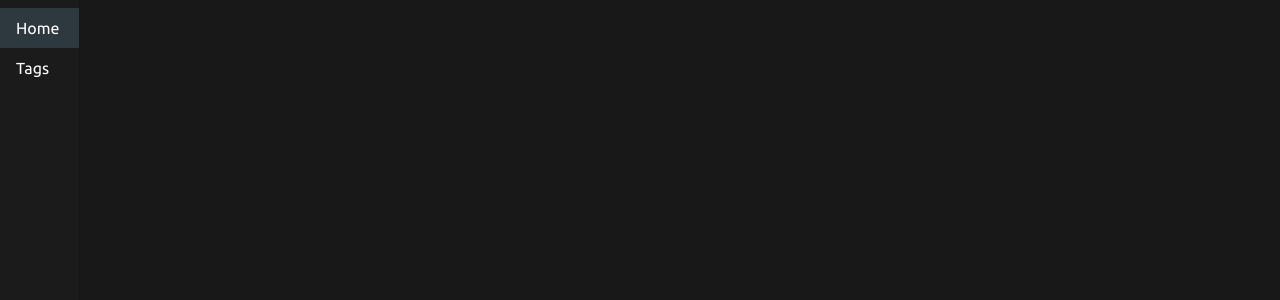
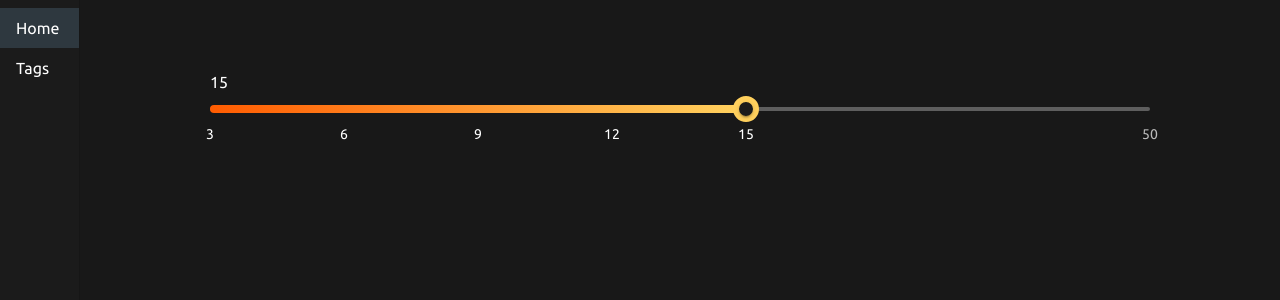
Before and after one commit to vincechang/example1, a React (Create React App) app: page /home in a window 1280 px wide. Shown: the top 300 px of the page. Built offline with nearby package versions, Linux system fonts and the light colour scheme.

Commit message:
Expose a method from the Slider component to get the number

```diff
--- a/src/components/Slider/index.js
+++ b/src/components/Slider/index.js
@@ -1,5 +1,7 @@
 import {
-  useLayoutEffect, useMemo, useRef, useState,
+  forwardRef,
+  useImperativeHandle,
+  useLayoutEffect, useMemo, useRef,
 } from 'react';
 import { Slider as MuiSlider } from '@mui/material';
 import { useDebounceCallback, useResizeObserver } from 'usehooks-ts';
@@ -42,10 +44,11 @@ function rescaleValue(oldValue, oldWidth, newWidth) {
   return mark > 4 ? newWidth : newStep * mark;
 }
 
-function Slider() {
-  const [value, setValue] = useState(0);
-  const [width, setWidth] = useState(0);
-  const ref = useRef(null);
+function Slider({
+// eslint-disable-next-line react/prop-types
+  value, width, setValue, setWidth,
+}, ref) {
+  const resizeRef = useRef(null);
 
   useLayoutEffect(() => {
     const step = getStep(width);
@@ -59,14 +62,12 @@ function Slider() {
   }, 200);
 
   useResizeObserver({
-    ref,
+    ref: resizeRef,
     onResize,
   });
 
   const handleChange = (event, newValue) => {
-    if (typeof newValue === 'number') {
-      setValue(newValue);
-    }
+    setValue(newValue);
   };
 
   const marks = useMemo(() => {
@@ -80,11 +81,19 @@ function Slider() {
     return newMarks;
   }, [width]);
 
+  useImperativeHandle(ref, () => ({
+    getNum: (v, w) => {
+      const step = getStep(w);
+      const mark = (v / step) > 4 ? 5 : (v / step);
+      const map = [3, 6, 9, 12, 15, 50];
+      return map[mark];
+    },
+  }), []);
+
   return (
     <MuiSlider
-      ref={ref}
+      ref={resizeRef}
       value={value}
-      defaultValue={15}
       valueLabelDisplay="off"
       min={0}
       max={width}
@@ -95,4 +104,4 @@ function Slider() {
   );
 }
 
-export default Slider;
+export default forwardRef(Slider);
--- a/src/pages/HomePage/index.js
+++ b/src/pages/HomePage/index.js
@@ -1,10 +1,15 @@
 import {
-  AppBar, Box, Toolbar,
+  AppBar, Box, Toolbar, Typography,
 } from '@mui/material';
 import NavBottom from 'components/NavBottom';
+import Slider from 'components/Slider';
 import { COLOR } from 'theme/variables.ts';
+import { useRef, useState } from 'react';
 
 function HomePage() {
+  const [value, setValue] = useState(0);
+  const [width, setWidth] = useState(0);
+  const sliderRef = useRef(null);
   return (
     <Box display="flex" sx={{ flexGrow: 1 }}>
       <AppBar
@@ -17,6 +22,14 @@ function HomePage() {
       </AppBar>
       <Box component="main" sx={{ flexGrow: 1 }}>
         <Toolbar />
+        <Typography>{sliderRef.current?.getNum(value, width)}</Typography>
+        <Slider
+          value={value}
+          setValue={setValue}
+          width={width}
+          setWidth={setWidth}
+          ref={sliderRef}
+        />
       </Box>
       <Box
         sx={{
```
